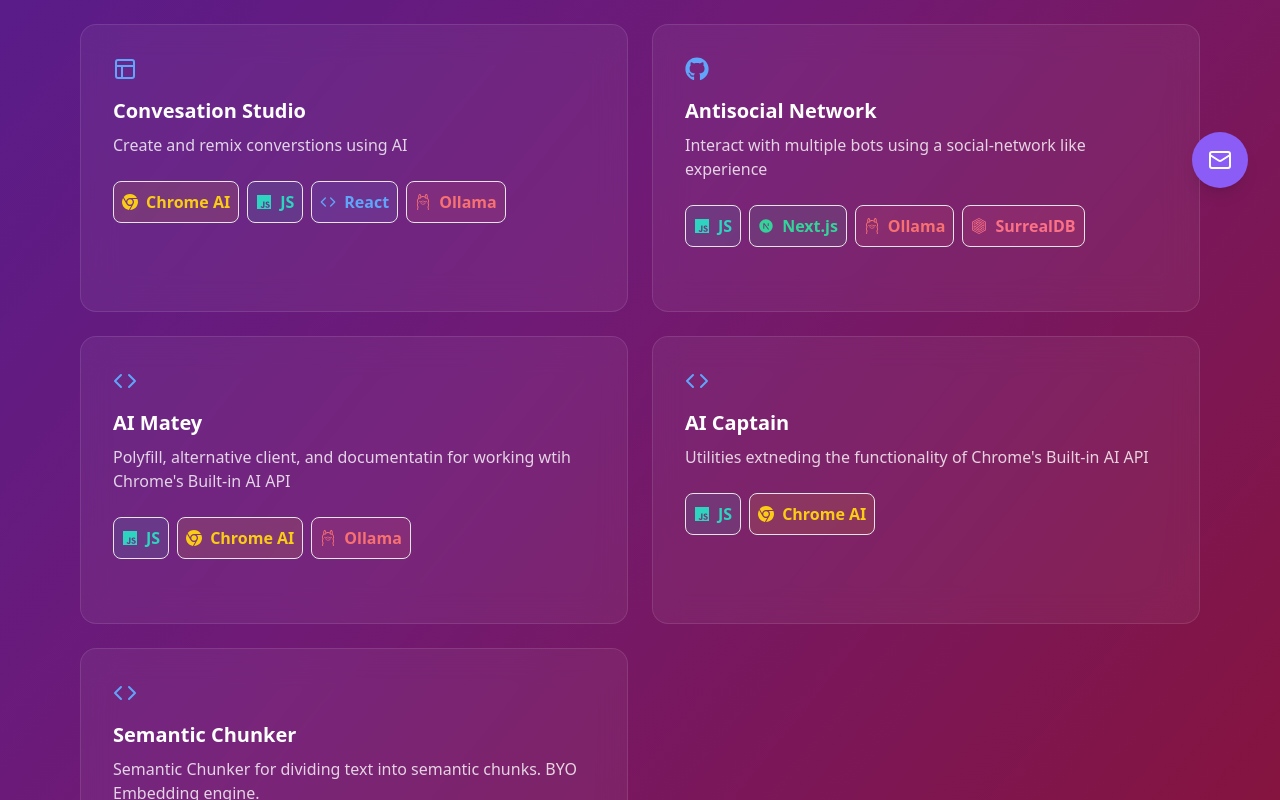
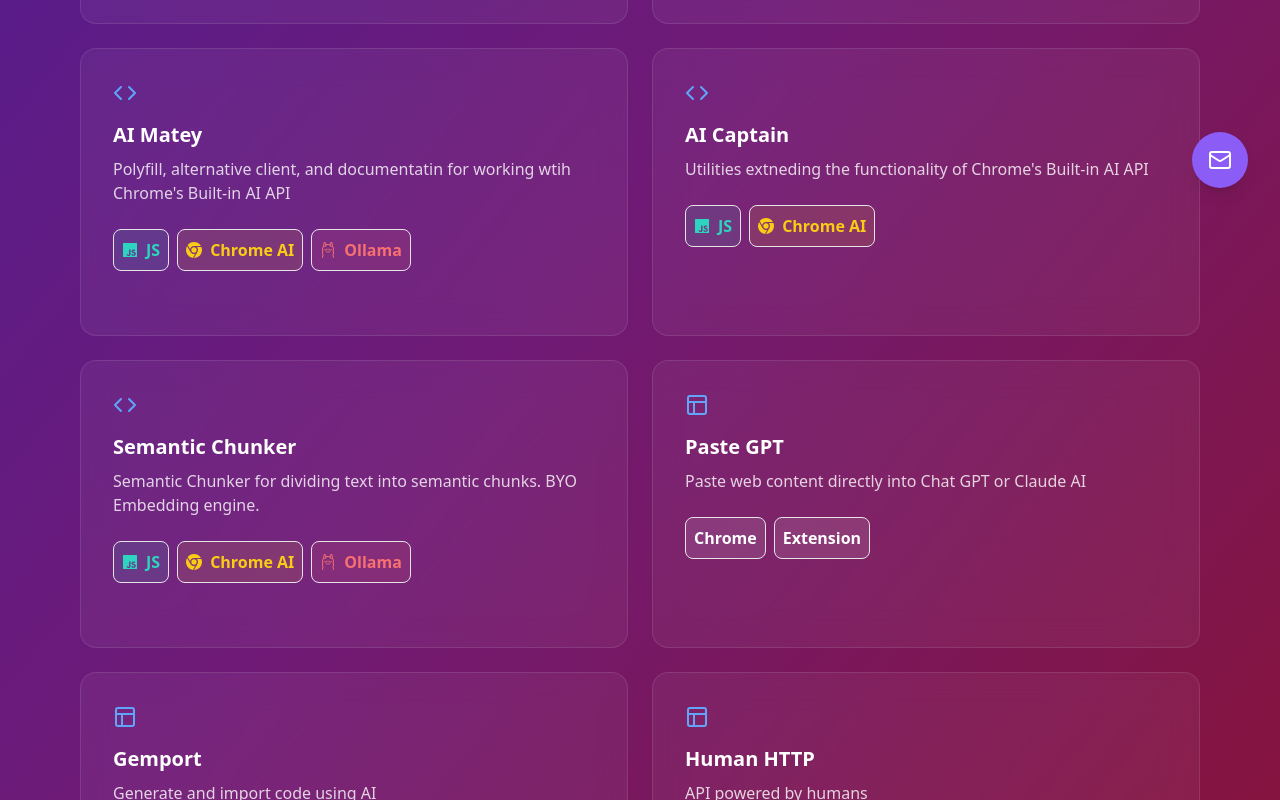
Before and after one commit to johnhenry/succinct.link, a Next.js app: page / in a window 1280 px wide. Shown: the part 580-1380 px from the top of the page. Built offline with nearby package versions, Linux system fonts and the light colour scheme.

Commit message:
re-order and add paste GPT

```diff
--- a/src/app/page.jsx
+++ b/src/app/page.jsx
@@ -41,49 +41,6 @@
 
 const projects = [
   {
-    id: 1,
-    url: "https://gemport.succinct.link",
-    title: "Gemport",
-    type: "::website::",
-    tags: ["::javascript::", "::node::", "::postgresql::", "::supabase::"],
-    metrics: {
-      users: "50k+",
-      conversion: "12%",
-      performance: "98/100",
-    },
-    description: "Generate and import code using AI",
-    color: "blue",
-  },
-  {
-    id: 2,
-    url: "https://human.succinct.link",
-    title: "Human HTTP",
-    type: "::website::",
-    tags: ["::javascript::", "::deno::",],
-    metrics: {
-      components: "200+",
-      brands: "5",
-      satisfaction: "96%",
-    },
-    description: "API powered by humans",
-    color: "rose",
-  },
-  {
-    id: 3,
-    url: "https://conversation-studio.succinct.link",
-    title: "Convesation Studio",
-    type: "::website::",
-    tags: ["::chrome.ai::",  "::javascript::", "::react::", "::ollama::"],
-    metrics: {
-      components: "200+",
-      brands: "5",
-      satisfaction: "96%",
-    },
-    description: "Create and remix converstions using AI",
-    color: "rose",
-  },
-  {
-    id: 4,
     url: "https://github.com/johnhenry/antisocial-network",
     video:"https://www.youtube.com/watch?v=iEwoEwMYJNQ",
     title: "Antisocial Network",
@@ -99,7 +56,19 @@
     color: "rose",
   },
   {
-    id: 5,
+    url: "https://conversation-studio.succinct.link",
+    title: "Convesation Studio",
+    type: "::app::",
+    tags: ["::chrome.ai::",  "::javascript::", "::react::", "::ollama::"],
+    metrics: {
+      components: "200+",
+      brands: "5",
+      satisfaction: "96%",
+    },
+    description: "Create and remix converstions using AI",
+    color: "rose",
+  },
+  {
     url: "https://github.com/johnhenry/ai.matey",
     title: "AI Matey",
     type: "::library::",
@@ -114,7 +83,6 @@
     color: "rose",
   },
   {
-    id: 6,
     url: "https://github.com/johnhenry/ai.captain",
     title: "AI Captain",
     type: "::library::",
@@ -129,7 +97,6 @@
     color: "rose",
   },
   {
-    id: 7,
     url: "https://github.com/johnhenry/semantic-chunker",
     title: "Semantic Chunker",
     type: "::library::",
@@ -143,8 +110,48 @@
       "Semantic Chunker for dividing text into semantic chunks. BYO Embedding engine.",
     color: "rose",
   },
+  {
+    url: "https://chromewebstore.google.com/detail/paste-gpt/jblalfbaalffdkbdildjgmelmpmaignh?hl=en",
+    title: "Paste GPT",
+    type: "::app::",
+    tags: ["Chrome", "Extension",],
+    metrics: {
+      components: "200+",
+      brands: "5",
+      satisfaction: "96%",
+    },
+    description: "Paste web content directly into Chat GPT or Claude AI",
+    color: "rose",
+  },
+  {
+    url: "https://gemport.succinct.link",
+    title: "Gemport",
+    type: "::app::",
+    tags: ["::javascript::", "::node::", "::postgresql::", "::supabase::"],
+    metrics: {
+      users: "50k+",
+      conversion: "12%",
+      performance: "98/100",
+    },
+    description: "Generate and import code using AI",
+    color: "blue",
+  },
+  {
+    url: "https://human.succinct.link",
+    title: "Human HTTP",
+    type: "::app::",
+    tags: ["::javascript::", "::deno::",],
+    metrics: {
+      components: "200+",
+      brands: "5",
+      satisfaction: "96%",
+    },
+    description: "API powered by humans",
+    color: "rose",
+  },
+
   // {
-  //   id: 5,
+  //   id: 8,
   //   url: " https://adventuresinai.succinct.link/",
   //   // video:"https://www.youtube.com/watch?v=iEwoEwMYJNQ",
   //   title: "AI Blog",
@@ -161,7 +168,8 @@
   //   color: "rose",
 
   // }
-];
+].map((project, id)=>({...project, id}));
+
 
 
 const templates = [
@@ -175,6 +183,12 @@
   { name: "Backend", level: 88, color: "green" },
   { name: "UI/UX", level: 85, color: "rose" },
 ];
+
+const careerTimeline = [
+  { period: '2020 - Present', role: 'Senior Frontend Engineer at XYZ Corp' },
+  { period: '2017 - 2020', role: 'UI/UX Designer at ABC Studio' },
+  { period: '2015 - 2017', role: 'Technical Writer at DocumentationPro' },
+]
 
 const SkillBar = ({ skill }) => (
   <div className="mb-4">
@@ -259,13 +273,6 @@
 const Homepage = () => {
   const [activeTab, setActiveTab] = useState("projects");
   const [selectedProject, setSelectedProject] = useState(null);
-  const openProject = (project) => {
-    // Open projects's url in new window if it exists
-    if (project.url) {
-      window.open(project.url, "_blank");
-    }
-    setSelectedProject(project);
-  };
   const [activeTemplate, setActiveTemplate] = useState(null);
   const [text, setText] = useState("");
   const [feedback, setFeedback] = useState(null);
@@ -333,7 +340,7 @@
               {projects.map((project) => (
                 <div
                   key={project.id}
-                  // onClick={() => openProject(project)}
+                  // onClick={() => setSelectedProject(project)}
                   className="group relative bg-white/5 hover:bg-white/10 backdrop-blur-lg rounded-2xl p-8 pb-2 text-left transition-all duration-300 border border-white/10 hover:border-white/30 cursor-pointer"
                 >
                   <div className="flex justify-between items-start mb-4">
@@ -535,11 +542,7 @@
               <div className="bg-white/5 backdrop-blur-lg rounded-2xl p-8">
                 <h3 className="text-xl font-bold text-white mb-6">Career Timeline</h3>
                 <div className="space-y-6 relative before:absolute before:left-2 before:top-2 before:h-[calc(100%-20px)] before:w-0.5 before:bg-gradient-to-b before:from-violet-400 before:to-rose-400">
-                  {[
-                    { period: '2020 - Present', role: 'Senior Frontend Engineer at XYZ Corp' },
-                    { period: '2017 - 2020', role: 'UI/UX Designer at ABC Studio' },
-                    { period: '2015 - 2017', role: 'Technical Writer at DocumentationPro' },
-                  ].map((item, index) => (
+                  {careerTimeline.map((item, index) => (
                     <div key={index} className="pl-8 relative">
                       <div className="absolute left-0 top-2 w-4 h-4 rounded-full bg-violet-400 shadow-lg shadow-violet-400/50" />
                       <p className="text-violet-400 font-semibold">{item.period}</p>
--- a/src/lib/typeTransformations.tsx
+++ b/src/lib/typeTransformations.tsx
@@ -6,6 +6,6 @@
     "::design::" : <Palette className={`${sizing} text-rose-400`} />,
     "::code::" : <Github className={`${sizing} text-blue-400`} />,
     "::library::" : <Code className={`${sizing} text-blue-400`} />,
-    "::website::" : <PanelsTopLeft className={`${sizing} text-blue-400`} />,
+    "::app::" : <PanelsTopLeft className={`${sizing} text-blue-400`} />,
   }
 export default typeTransformations;
```
